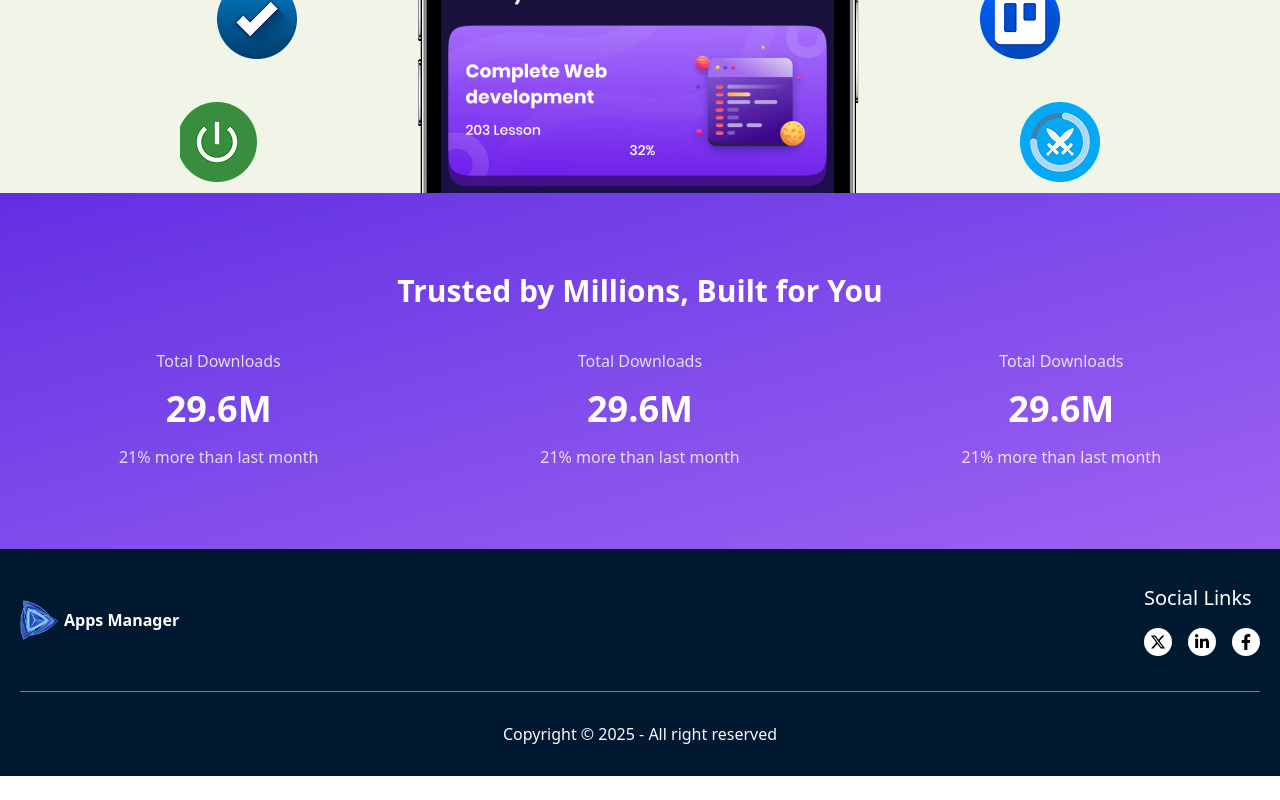
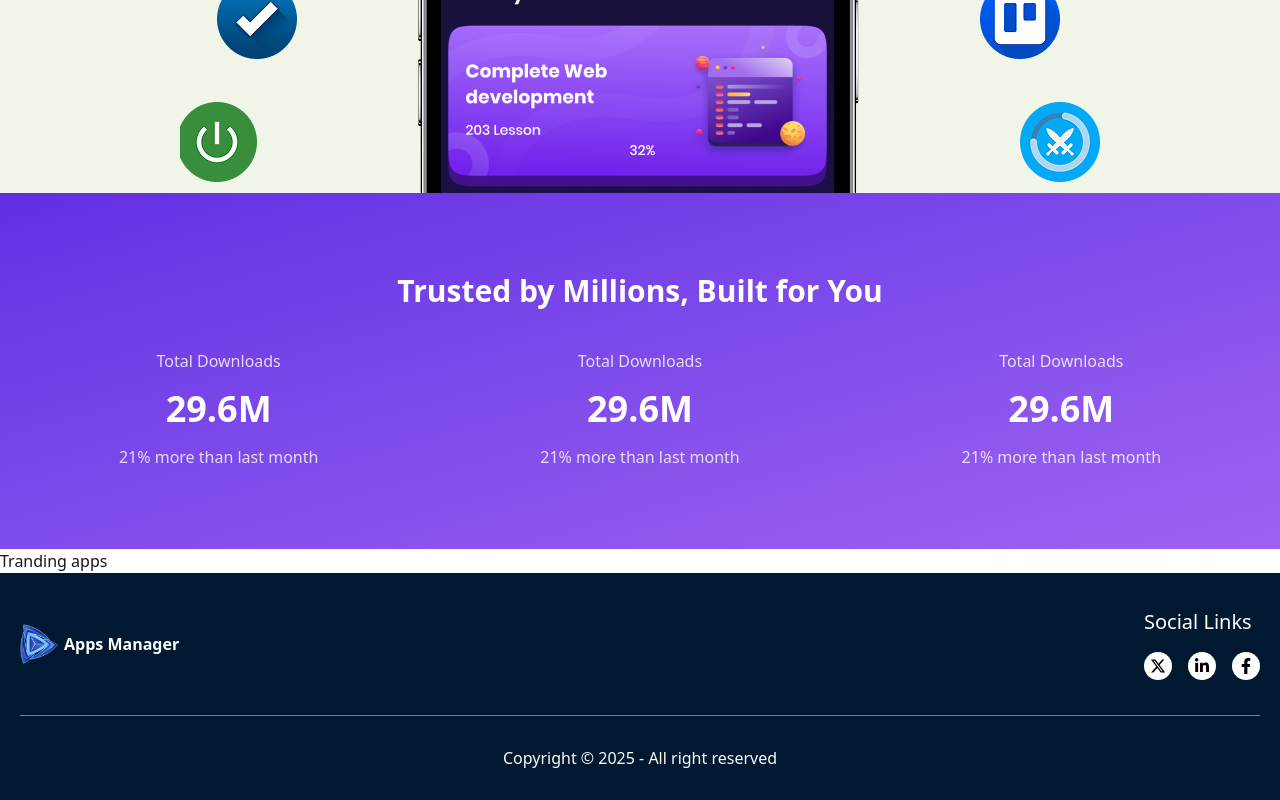
Before and after one commit to nayon-kumar/apps-manager, a Next.js app: page / in a window 1280 px wide. Shown: the part 691-1491 px from the top of the page. Before the commit the page ends 1467 px from the top, so only its background shows below. Built offline with nearby package versions, Linux system fonts and the light colour scheme.

Commit message:
Trending apps section design started

```diff
--- a/src/app/page.jsx
+++ b/src/app/page.jsx
@@ -1,5 +1,6 @@
 import Banner from "@/components/Home/Banner";
 import Status from "@/components/Home/Status";
+import TrendingApps from "@/components/Home/TrendingApps";
 
 export default function Home() {
   return (
@@ -7,6 +8,7 @@ export default function Home() {
       <main>
         <Banner />
         <Status />
+        <TrendingApps />
       </main>
     </div>
   );
--- /dev/null
+++ b/src/components/Home/TrendingApps.jsx
@@ -0,0 +1,11 @@
+import React from "react";
+
+const TrendingApps = () => {
+  return (
+    <div>
+      <p>Tranding apps</p>
+    </div>
+  );
+};
+
+export default TrendingApps;
--- a/src/components/Shared/Footer.jsx
+++ b/src/components/Shared/Footer.jsx
@@ -9,7 +9,7 @@ const Footer = () => {
   return (
     <div className="bg-[#001931] text-white pt-8.75 pb-7.5 ">
       <MyContainer>
-        <div className="flex items-center justify-between">
+        <div className="flex gap-5 flex-wrap items-center justify-between">
           <Link href="/" className="flex items-center gap-1">
             <Image
               src={logo}
```
